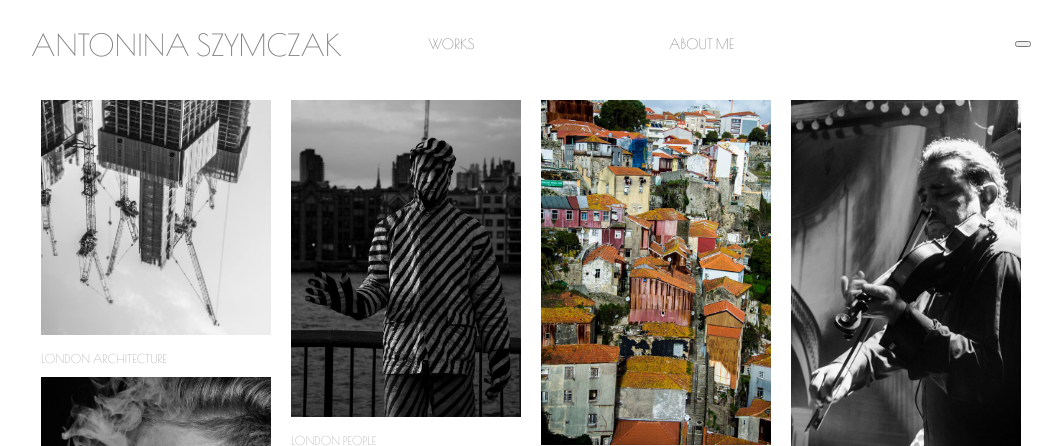
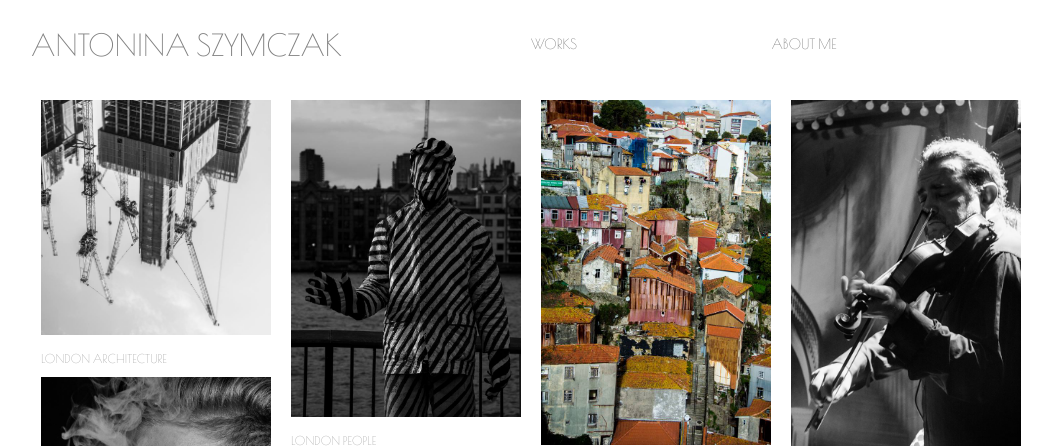
Before and after one commit to sophiepopow/Antonina-Szymczak, a PHP site: page / in a window 1280 px wide. Shown: the top 446 px of the page, without its empty margins (109-1171 px from the left). Run offline with PHP 8.4, Linux system fonts and the light colour scheme.

Commit message:
Update style.css

```diff
--- a/css/style.css
+++ b/css/style.css
@@ -33,6 +33,14 @@ ul, ol{
   z-index: 5;
 }
 
+.logo {
+  text-transform: uppercase;
+  font-family: 'Poiret One', cursive;
+  font-size: 30px;
+  color: #818181;
+  text-decoration: none;
+}
+
 .menu {
   padding: 0;
   list-style: none;
@@ -40,13 +48,7 @@ ul, ol{
   display: flex;
   justify-content: space-between;
 }
-.logo {
-  text-transform: uppercase;
-  font-family: 'Poiret One', cursive;
-  font-size: 30px;
-  color: #818181;
-  text-decoration: none;
-}
+
 .menu-item {
   text-transform: uppercase;
   font-family: 'Poiret One', cursive;
@@ -57,6 +59,28 @@ ul, ol{
   color: #818181;
   text-decoration: none;
 }
+.menu-button{
+  border: 0px solid black;
+  background: none;
+  position: relative;
+  display: none;
+  width: 30px;
+  height: 20px;
+  cursor: pointer;
+
+}
+.menu-button-item{
+  position: absolute;
+  top: 0;
+  left: 0;
+  width: 20px;
+  height: 3px;
+  background: black;
+}
+.menu-button-item:nth-child(2){
+  top:8px;
+}
+
 .folder-link{
   color: #818181;
   text-decoration: none;
```
